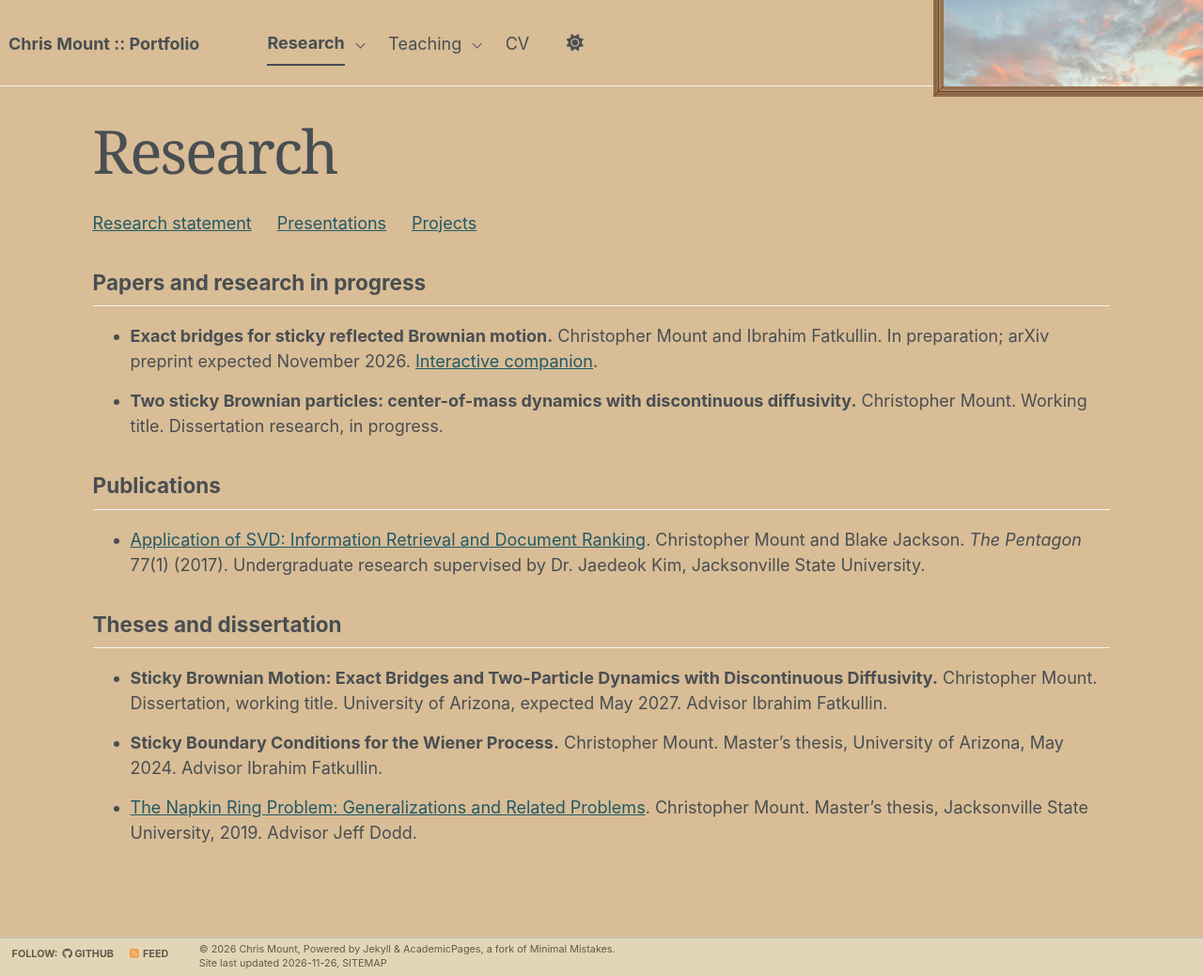
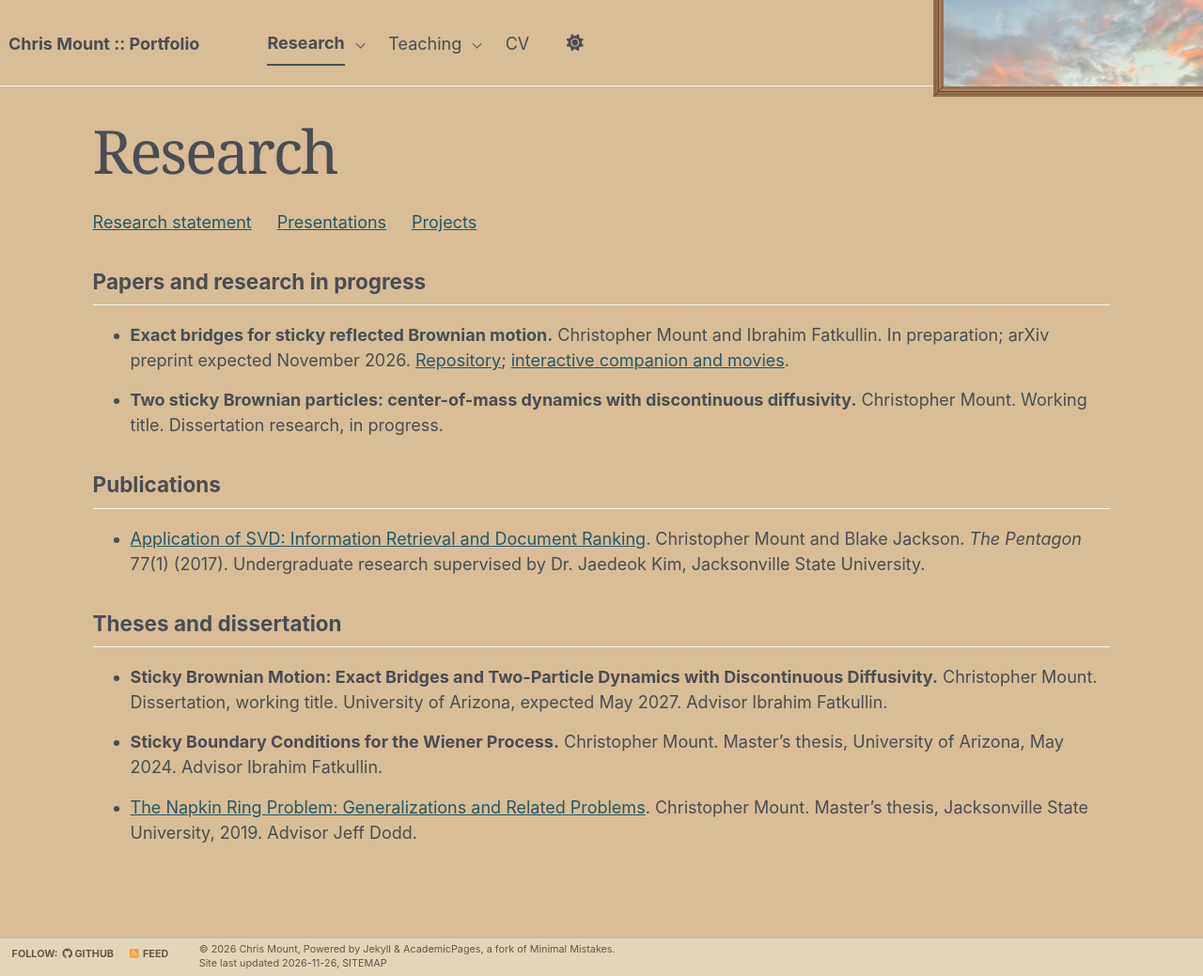
Before and after one commit to chris-mount-60/chris-mount-60.github.io, a Jekyll site: the page built from _pages/publications.html, in a window 1280 px wide and 1039 px high. Shown: the whole window at 94% size. Built offline with Jekyll 4.4.1, drawn with Linux system fonts in a browser that asks for light colours; a script bundle is joined from its source files by our own code; a style sheet for code colours, icons or effects is not loaded.

Commit message:
repo link

```diff
--- a/_pages/publications.html
+++ b/_pages/publications.html
@@ -17,7 +17,7 @@ redirect_from:
 
 <h2 id="research-in-progress">Papers and research in progress</h2>
 <ul class="mount-bibliography">
-  <li><strong>Exact bridges for sticky reflected Brownian motion.</strong> Christopher Mount and Ibrahim Fatkullin. In preparation; arXiv preprint expected November 2026. <a href="/sticky-bm-bridge-presentation/">Interactive companion</a>.</li>
+  <li><strong>Exact bridges for sticky reflected Brownian motion.</strong> Christopher Mount and Ibrahim Fatkullin. In preparation; arXiv preprint expected November 2026. <a href="https://github.com/chris-mount-60/sticky-bm-bridges">Repository</a>; <a href="/sticky-bm-bridges/">interactive companion and movies</a>.</li>
   <li><strong>Two sticky Brownian particles: center-of-mass dynamics with discontinuous diffusivity.</strong> Christopher Mount. Working title. Dissertation research, in progress.</li>
 </ul>
 
```
